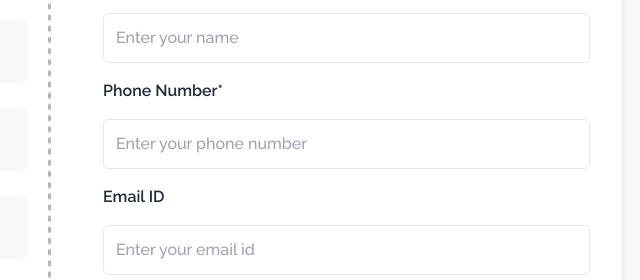
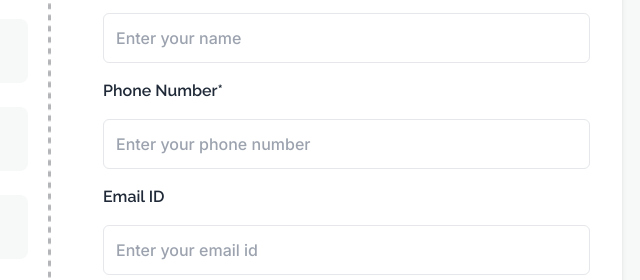
Before and after one commit to Munir102/Smart-ticketing, a plain HTML site: page index.html in a window 1280 px wide. Shown: the part 2707-2987 px from the top of the page, 640-1280 px from the left. Drawn offline with nearby package versions, Linux system fonts and the light colour scheme.

Commit message:
Update input fields font.

```diff
--- a/index.html
+++ b/index.html
@@ -773,7 +773,7 @@
                         name=""
                         id="nameInput"
                         placeholder="Enter your name"
-                        class="w-full p-3 font-medium border rounded-md"
+                        class="w-full p-3 font-medium border rounded-md font-inter"
                       />
                       <h1>Phone Number<span>*</span></h1>
                       <input
@@ -781,7 +781,7 @@
                         name=""
                         id="phoneInput"
                         placeholder="Enter your phone number"
-                        class="w-full p-3 font-medium border rounded-md"
+                        class="w-full p-3 font-medium border rounded-md font-inter"
                       />
                       <h1>Email ID</h1>
                       <input
@@ -789,7 +789,7 @@
                         name=""
                         id=""
                         placeholder="Enter your email id"
-                        class="w-full p-3 font-medium border rounded-md"
+                        class="w-full p-3 font-medium border rounded-md font-inter"
                       />
                       <button
                         id="inputButton"
```
